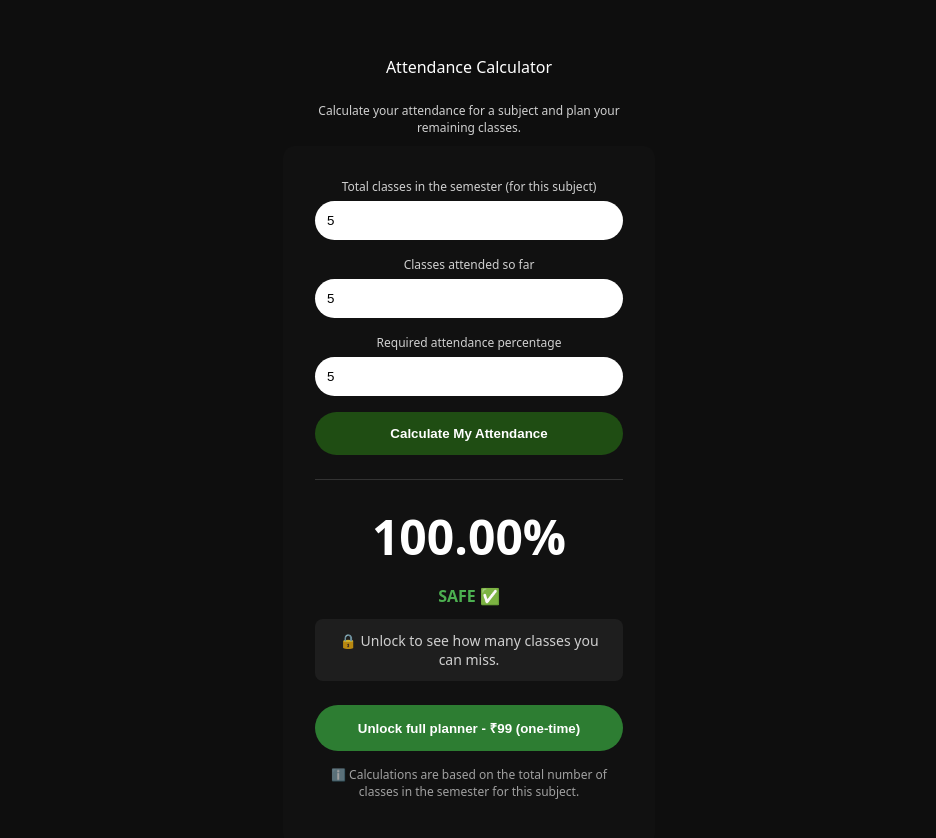
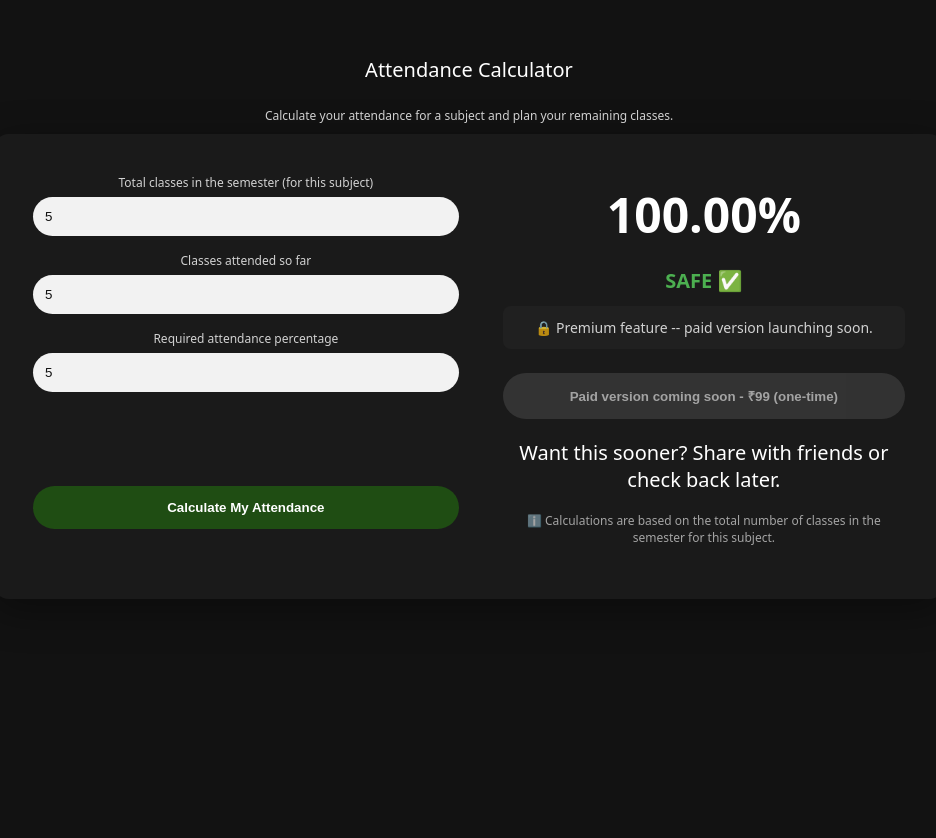
Before and after one commit to mason-san/Attendance-Calculator, a React (Vite) app: page / in a window 1280 px wide. Both pictures are taken after typing "5", "5", "5" into the empty fields and a click on the button "Calculate My Attendance". Shown: the top 838 px of the page, without its empty margins (171-1107 px from the left). After the commit the page ends 800 px from the top, so only its background shows below. Built offline with nearby package versions, Linux system fonts and the light colour scheme.

Commit message:
Desktop updates done

```diff
--- a/src/App.jsx
+++ b/src/App.jsx
@@ -18,16 +18,16 @@ function App() {
     localStorage.getItem("attendance_unlocked") === "true"
   )
 
-  const handleUnlock = () => {
-    const confirmPay = window.confirm(
-      "Unlock full attendance planner for 99 (one-time)?"
-    );
+  // const handleUnlock = () => {
+  //   const confirmPay = window.confirm(
+  //     "Unlock full attendance planner for 99 (one-time)?"
+  //   );
 
-    if (confirmPay){
-      localStorage.setItem('attendance_unlocked', 'true');
-      setIsUnlocked(true);
-    }
-  }
+  //   if (confirmPay){
+  //     localStorage.setItem('attendance_unlocked', 'true');
+  //     setIsUnlocked(true);
+  //   }
+  // }
 
   const handleCalculate = () => {
     const T = Number(totalClasses);
@@ -68,6 +68,8 @@ function App() {
       <div className='subtitle'>Calculate your attendance for a subject and plan your remaining classes.</div>
 
       <div className='card'>
+        <div className='layout'>
+          <div  className='inputs'>
             <label>Total classes in the semester (for this subject)</label>
             <input
               type='number'
@@ -95,8 +97,9 @@ function App() {
             <button className='calculate-btn' onClick={handleCalculate}>
               Calculate My Attendance
             </button>
+          </div>
 
-
+          <div className='results-panel'>
             <div className='divider' />
 
             {!calculated && (
@@ -119,7 +122,7 @@ function App() {
                     </p>
                   ) : (
                     <div className='locked'>
-                  🔒 Unlock to see how many classes you can miss.
+                      🔒 Premium feature -- paid version launching soon.
                     </div>
                   )
                 )}
@@ -132,16 +135,20 @@ function App() {
                     </p>
                   ) : (
                     <div className='locked'>
-                  🔒 Unlock to see how many classes you need to attend
+                      🔒 Premium feature - paid version launching soon.
                     </div>
                   )
                 )}
 
                 {!isUnlocked && calculated && (
-              <button className='unlock-btn' onClick={handleUnlock}>
-                Unlock full planner - ₹99 (one-time)
+                  <button className='unlock-btn' disabled>
+                    Paid version coming soon - ₹99 (one-time)
                   </button>
                 )}
+
+                <p className='soft-cta'>
+                  Want this sooner? Share with friends or check back later.
+                </p>
               </div>
             )}
 
@@ -150,6 +157,8 @@ function App() {
             </p>
           </div>
         </div>
+      </div>
+    </div>
   );
 }
 
--- a/src/index.css
+++ b/src/index.css
@@ -5,7 +5,7 @@
 body{
   margin: 0;
   font-family: system-ui, sans-serif;
-  background: #0e0e0e;
+  background: #121212;
   color: white;
 }
 
@@ -28,9 +28,10 @@ body{
 }
 
 .card {
-  background: #111;
+  background: #1a1a1a;
   padding: 20px;
   border-radius: 12px;
+  width: 100%;
 }
 
 label {
@@ -46,6 +47,12 @@ input {
   border-radius: 999px;
   border: none;
   margin-bottom: 16px;
+  background: #f2f2f2;
+  color: #111;
+}
+
+input::placeholder{
+  color: #777;
 }
 
 .calculate-btn {
@@ -125,3 +132,50 @@ input {
   font-weight: bold;
   cursor:  pointer;
 }
+
+.unlock-btn:disabled{
+  background:  #444;
+  cursor: not-allowed;
+  opacity: 0.6;
+}
+
+.layout {
+  display: flex;
+  flex-direction: column;
+  gap: 20px;
+}
+
+/* Desktop Layout */
+@media (min-width: 1024px){
+  .app {
+    max-width: 1000px;
+    font-size: 20px;
+  }
+
+  .card {
+    border-radius: 16px;
+    box-shadow:  0 10px 40px rgba(0,0,0,0.4);
+  }
+
+  .layout {
+    flex-direction: row;
+    align-items: flex-start;
+  }
+
+  .inputs {
+    width: 50%;
+  }
+
+  .results-panel {
+    width: 50%;
+    padding-left: 24px;
+  }
+
+  .calculate-btn {
+    margin-top:  78px;
+  }
+
+  .divider {
+    display: none;
+  }
+}
```
Lines whose indentation alone changed are shown as unchanged.
